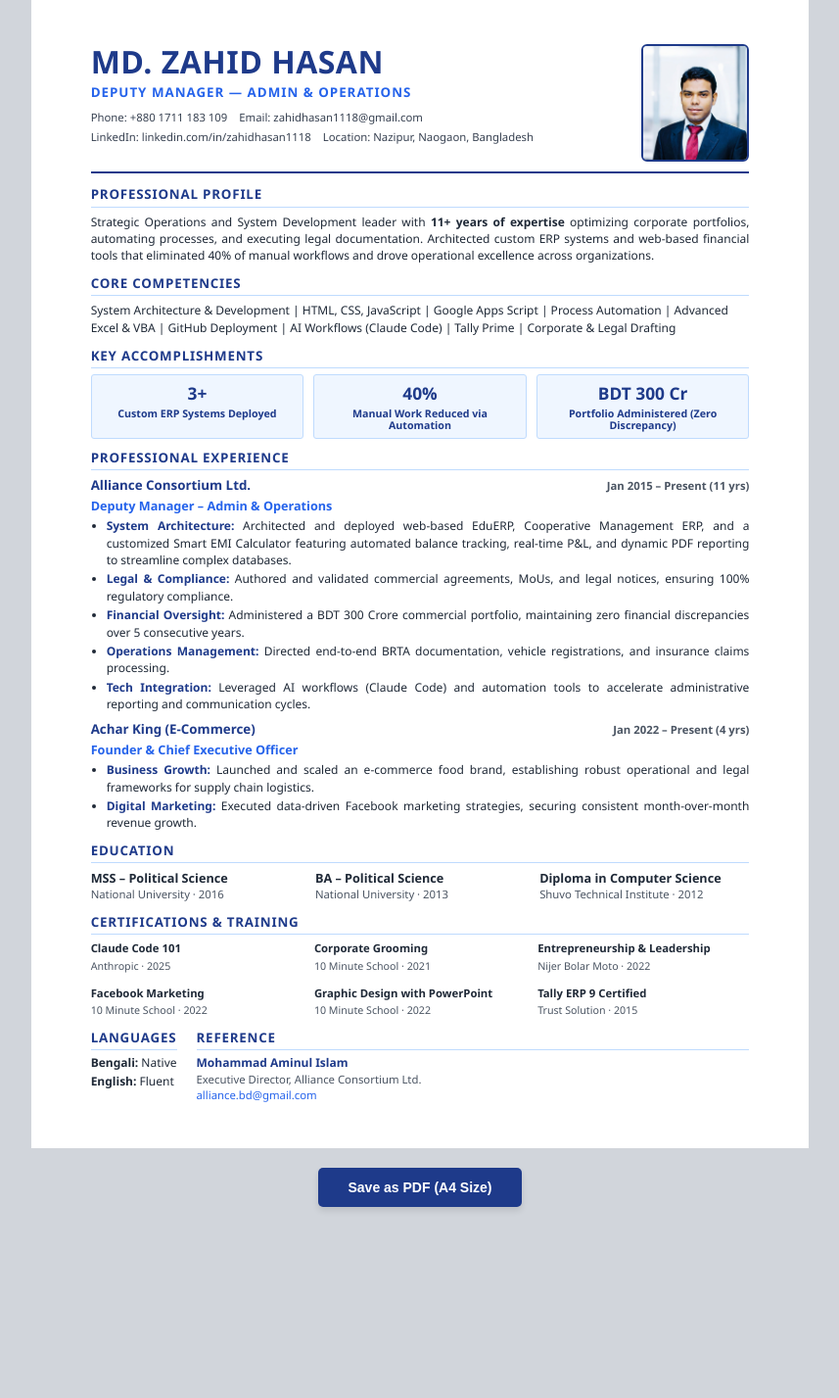
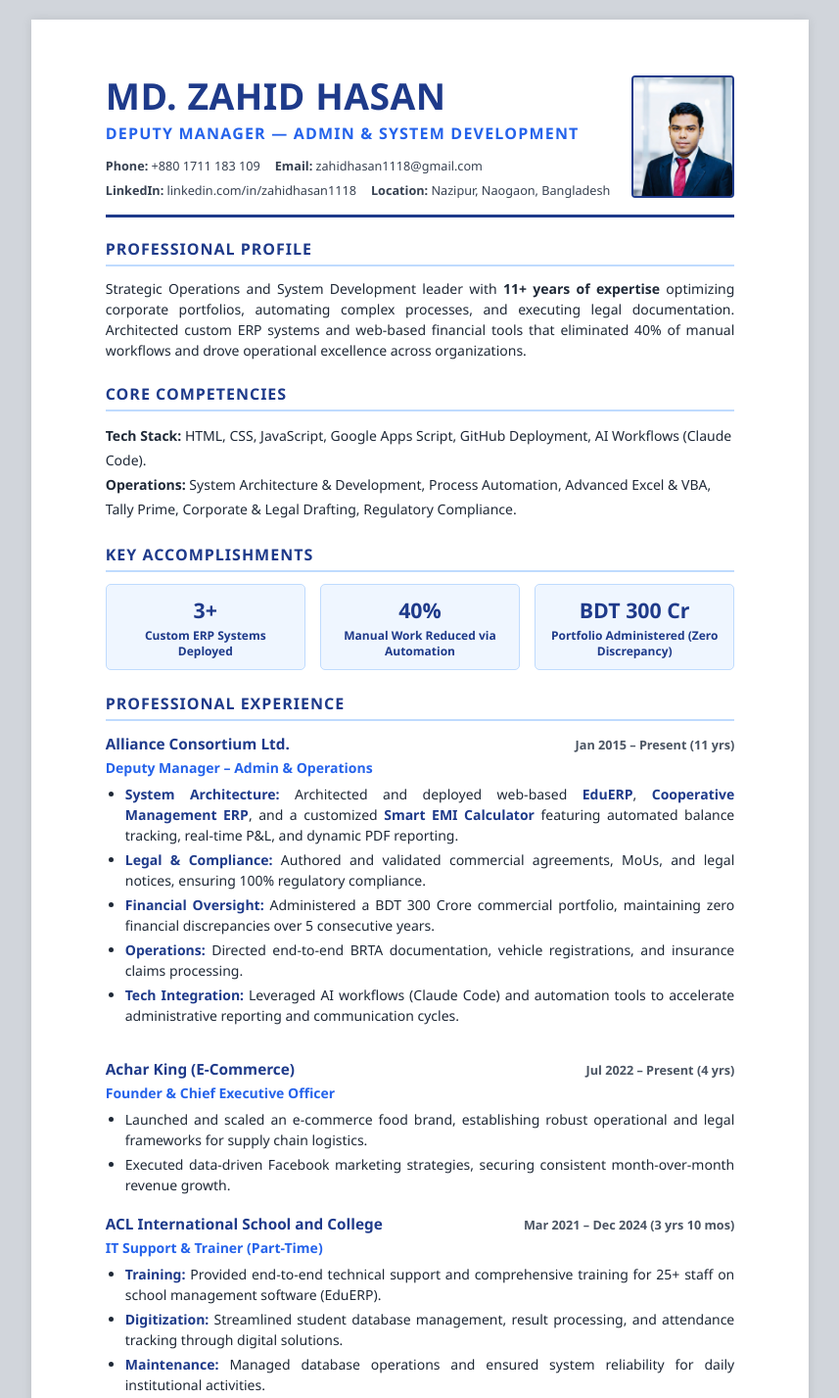
Before and after one commit to canvazahid-stack/zahid-hasan-resume, a plain HTML site: page index.html in a window 1280 px wide. Shown: the top 1427 px of the page at 98% size, without its empty margins (211-1068 px from the left). Before the commit the page ends 1252 px from the top, so only its background shows below. Drawn offline with Linux system fonts and the light colour scheme.

Commit message:
Refactor CV layout and update content
Updated styling and content for improved layout and readability.

```diff
--- a/index.html
+++ b/index.html
@@ -17,16 +17,16 @@
             font-family: 'Segoe UI', Tahoma, Geneva, Verdana, sans-serif;
             background: #d1d5db;
             color: #1f2937;
-            line-height: 1.45;
+            line-height: 1.5;
         }
 
         .cv-wrap {
             width: 210mm;
-            min-height: 297mm;
-            margin: 0 auto;
+            min-height: 594mm;
+            margin: 20px auto;
             background: #ffffff;
-            padding: 12mm 16mm;
-            overflow: hidden;
+            padding: 15mm 20mm;
+            box-shadow: 0 0 10px rgba(0,0,0,0.1);
         }
 
         /* HEADER */
@@ -34,13 +34,13 @@
             display: flex;
             justify-content: space-between;
             align-items: flex-start;
-            border-bottom: 2.5px solid #1e3a8a;
-            padding-bottom: 10px;
-            margin-bottom: 12px;
+            border-bottom: 3px solid #1e3a8a;
+            padding-bottom: 15px;
+            margin-bottom: 20px;
         }
-        .header-text { flex: 1; padding-right: 15px; }
+        .header-text { flex: 1; padding-right: 20px; }
         .cv-name {
-            font-size: 24pt;
+            font-size: 28pt;
             font-weight: 800;
             color: #1e3a8a;
             text-transform: uppercase;
@@ -48,26 +48,28 @@
             line-height: 1.1;
         }
         .cv-title {
-            font-size: 10pt;
+            font-size: 12pt;
             font-weight: 700;
             color: #2563eb;
             text-transform: uppercase;
-            letter-spacing: 1px;
-            margin-top: 4px;
+            letter-spacing: 1.2px;
+            margin-top: 6px;
         }
         .contact-info {
-            margin-top: 8px;
-            font-size: 8.5pt;
+            margin-top: 12px;
+            font-size: 9.5pt;
             color: #374151;
             display: flex;
             flex-wrap: wrap;
-            gap: 4px 12px;
+            gap: 6px 15px;
         }
+
+        /* PASSPORT SIZE PHOTO */
         .header-photo {
-            width: 110px;
-            height: 120px;
+            width: 105px;
+            height: 125px;
             border: 2px solid #1e3a8a;
-            border-radius: 6px;
+            border-radius: 4px;
             overflow: hidden;
             flex-shrink: 0;
             background: #f3f4f6;
@@ -75,101 +77,89 @@
         .header-photo img { width: 100%; height: 100%; object-fit: cover; }
 
         /* SECTIONS */
-        .section { margin-bottom: 10px; }
+        .section { margin-bottom: 22px; }
         .sec-title {
-            font-size: 10pt;
+            font-size: 12pt;
             font-weight: 800;
             text-transform: uppercase;
-            letter-spacing: 0.8px;
+            letter-spacing: 1px;
             color: #1e3a8a;
-            border-bottom: 1.5px solid #bfdbfe;
-            padding-bottom: 2px;
-            margin-bottom: 6px;
+            border-bottom: 2px solid #bfdbfe;
+            padding-bottom: 4px;
+            margin-bottom: 12px;
         }
 
         /* SUMMARY */
         .summary {
-            font-size: 9pt;
+            font-size: 10.5pt;
             text-align: justify;
             color: #1f2937;
         }
 
         /* SKILLS */
-        .skills-list { font-size: 9pt; color: #1f2937; line-height: 1.5; }
+        .skills-list { font-size: 10.5pt; color: #1f2937; line-height: 1.8; }
 
         /* ACHIEVEMENTS */
         .ach-grid {
             display: flex;
             justify-content: space-between;
-            gap: 10px;
+            gap: 15px;
         }
         .ach-item {
             flex: 1;
             text-align: center;
-            padding: 6px;
+            padding: 10px;
             background: #eff6ff;
             border: 1px solid #bfdbfe;
-            border-radius: 3px;
+            border-radius: 5px;
         }
-        .ach-num { font-size: 13pt; font-weight: 800; color: #1e3a8a; }
-        .ach-lbl { font-size: 8pt; font-weight: 600; color: #1e3a8a; margin-top: 1px; line-height: 1.2; }
+        .ach-num { font-size: 16pt; font-weight: 800; color: #1e3a8a; }
+        .ach-lbl { font-size: 9pt; font-weight: 600; color: #1e3a8a; margin-top: 2px; line-height: 1.3; }
 
         /* EXPERIENCE */
-        .exp-block { margin-bottom: 8px; }
-        .exp-top { display: flex; justify-content: space-between; align-items: baseline; margin-bottom: 1px; }
-        .exp-co { font-size: 10pt; font-weight: 800; color: #1e3a8a; }
-        .exp-date { font-size: 8.5pt; font-weight: 700; color: #4b5563; }
-        .exp-role { font-size: 9.5pt; font-weight: 700; color: #2563eb; margin-bottom: 3px; }
-        .exp-ul { padding-left: 16px; list-style-type: disc; }
-        .exp-ul li { font-size: 9pt; color: #1f2937; margin-bottom: 2px; text-align: justify; }
+        .exp-block { margin-bottom: 18px; }
+        .exp-top { display: flex; justify-content: space-between; align-items: baseline; margin-bottom: 2px; }
+        .exp-co { font-size: 11.5pt; font-weight: 800; color: #1e3a8a; }
+        .exp-date { font-size: 9.5pt; font-weight: 700; color: #4b5563; }
+        .exp-role { font-size: 10.5pt; font-weight: 700; color: #2563eb; margin-bottom: 6px; }
+        .exp-ul { padding-left: 20px; list-style-type: disc; }
+        .exp-ul li { font-size: 10.5pt; color: #1f2937; margin-bottom: 4px; text-align: justify; }
         .exp-ul li strong { color: #1e3a8a; font-weight: 700; }
 
+        /* PAGE BREAK LOGIC */
+        .page-break {
+            page-break-before: always;
+            padding-top: 15px;
+        }
+
         /* EDUCATION */
-        .edu-grid { display: flex; justify-content: space-between; gap: 15px; }
-        .edu-item { flex: 1; }
-        .edu-deg { font-size: 9.5pt; font-weight: 700; color: #1f2937; }
-        .edu-inst { font-size: 8.5pt; color: #4b5563; }
+        .edu-item { margin-bottom: 12px; }
+        .edu-deg { font-size: 11pt; font-weight: 700; color: #1f2937; }
+        .edu-inst { font-size: 10pt; color: #4b5563; }
 
         /* CERTIFICATIONS */
-        .cert-grid { display: grid; grid-template-columns: 1fr 1fr 1fr; gap: 12px; }
-        .cert-item { font-size: 8.5pt; }
-        .cert-name {
-            font-weight: 700;
-            color: #1f2937;
-            display: block;
-        }
-        .cert-org {
-            color: #4b5563;
-            font-weight: 500;
-            display: block;
-            margin-top: 2px;
-            font-size: 8pt;
-        }
+        .cert-grid { display: grid; grid-template-columns: 1fr 1fr; gap: 15px 25px; }
+        .cert-item { font-size: 10pt; }
+        .cert-name { font-weight: 700; color: #1f2937; display: block; }
+        .cert-org { color: #4b5563; font-weight: 500; display: block; margin-top: 2px; font-size: 9pt; }
 
-        /* LANGUAGES & REFERENCE ROW */
-        .bottom-grid {
-            display: flex;
-            justify-content: space-between;
-            gap: 20px;
-        }
-        .bottom-left { flex: 0 0 auto; }
-        .bottom-right { flex: 1; }
-        .lang-item { font-size: 9pt; margin-bottom: 1px; }
+        /* LANGUAGES & REFERENCE */
+        .lang-item { font-size: 10.5pt; margin-bottom: 4px; }
         .lang-nm { font-weight: 700; color: #1f2937; }
-        .ref-box { font-size: 9pt; }
-        .ref-nm { font-weight: 800; color: #1e3a8a; }
-        .ref-pos { color: #4b5563; font-size: 8.5pt; }
-        .ref-em { color: #2563eb; font-size: 8.5pt; }
+
+        .ref-box { font-size: 10.5pt; margin-top: 8px; }
+        .ref-nm { font-weight: 800; color: #1e3a8a; font-size: 11.5pt; }
+        .ref-pos { color: #4b5563; font-size: 10pt; margin-top: 2px; }
+        .ref-em { color: #2563eb; font-size: 10pt; margin-top: 2px; font-weight: 600; }
 
         /* PRINT STYLES */
         @media print {
             body { background: #fff; padding: 0; margin: 0; }
             .cv-wrap {
                 box-shadow: none;
-                padding: 12mm 16mm;
                 width: 100%;
-                min-height: auto;
                 margin: 0;
+                padding: 15mm 20mm;
             }
             .no-print { display: none !important; }
         }
@@ -182,13 +172,13 @@
     <div class="header">
         <div class="header-text">
             <div class="cv-name">Md. Zahid Hasan</div>
-            <div class="cv-title">Deputy Manager — Admin & Operations</div>
+            <div class="cv-title">Deputy Manager — Admin & System Development</div>
 
             <div class="contact-info">
-                <span>Phone: +880 1711 183 109</span>
-                <span>Email: zahidhasan1118@gmail.com</span>
-                <span>LinkedIn: linkedin.com/in/zahidhasan1118</span>
-                <span>Location: Nazipur, Naogaon, Bangladesh</span>
+                <span><strong>Phone:</strong> +880 1711 183 109</span>
+                <span><strong>Email:</strong> zahidhasan1118@gmail.com</span>
+                <span><strong>LinkedIn:</strong> linkedin.com/in/zahidhasan1118</span>
+                <span><strong>Location:</strong> Nazipur, Naogaon, Bangladesh</span>
             </div>
         </div>
         <div class="header-photo">
@@ -199,14 +189,15 @@
     <div class="section">
         <div class="sec-title">Professional Profile</div>
         <div class="summary">
-            Strategic Operations and System Development leader with <strong>11+ years of expertise</strong> optimizing corporate portfolios, automating processes, and executing legal documentation. Architected custom ERP systems and web-based financial tools that eliminated 40% of manual workflows and drove operational excellence across organizations.
+            Strategic Operations and System Development leader with <strong>11+ years of expertise</strong> optimizing corporate portfolios, automating complex processes, and executing legal documentation. Architected custom ERP systems and web-based financial tools that eliminated 40% of manual workflows and drove operational excellence across organizations.
         </div>
     </div>
 
     <div class="section">
         <div class="sec-title">Core Competencies</div>
         <div class="skills-list">
-            System Architecture & Development | HTML, CSS, JavaScript | Google Apps Script | Process Automation | Advanced Excel & VBA | GitHub Deployment | AI Workflows (Claude Code) | Tally Prime | Corporate & Legal Drafting
+            <strong>Tech Stack:</strong> HTML, CSS, JavaScript, Google Apps Script, GitHub Deployment, AI Workflows (Claude Code). <br>
+            <strong>Operations:</strong> System Architecture & Development, Process Automation, Advanced Excel & VBA, Tally Prime, Corporate & Legal Drafting, Regulatory Compliance.
         </div>
     </div>
 
@@ -228,7 +219,7 @@
         </div>
     </div>
 
-    <div class="section">
+    <div class="section" style="margin-bottom: 0;">
         <div class="sec-title">Professional Experience</div>
 
         <div class="exp-block">
@@ -238,30 +229,46 @@
             </div>
             <div class="exp-role">Deputy Manager – Admin & Operations</div>
             <ul class="exp-ul">
-                <li><strong>System Architecture:</strong> Architected and deployed web-based EduERP, Cooperative Management ERP, and a customized Smart EMI Calculator featuring automated balance tracking, real-time P&L, and dynamic PDF reporting to streamline complex databases.</li>
+                <li><strong>System Architecture:</strong> Architected and deployed web-based <strong>EduERP</strong>, <strong>Cooperative Management ERP</strong>, and a customized <strong>Smart EMI Calculator</strong> featuring automated balance tracking, real-time P&L, and dynamic PDF reporting.</li>
                 <li><strong>Legal & Compliance:</strong> Authored and validated commercial agreements, MoUs, and legal notices, ensuring 100% regulatory compliance.</li>
                 <li><strong>Financial Oversight:</strong> Administered a BDT 300 Crore commercial portfolio, maintaining zero financial discrepancies over 5 consecutive years.</li>
-                <li><strong>Operations Management:</strong> Directed end-to-end BRTA documentation, vehicle registrations, and insurance claims processing.</li>
+                <li><strong>Operations:</strong> Directed end-to-end BRTA documentation, vehicle registrations, and insurance claims processing.</li>
                 <li><strong>Tech Integration:</strong> Leveraged AI workflows (Claude Code) and automation tools to accelerate administrative reporting and communication cycles.</li>
+            </ul>
+        </div>
+    </div>
+
+    <div class="page-break"></div>
+
+    <div class="section">
+        <div class="exp-block">
+            <div class="exp-top">
+                <div class="exp-co">Achar King (E-Commerce)</div>
+                <span class="exp-date">Jul 2022 – Present (4 yrs)</span>
+            </div>
+            <div class="exp-role">Founder & Chief Executive Officer</div>
+            <ul class="exp-ul">
+                <li>Launched and scaled an e-commerce food brand, establishing robust operational and legal frameworks for supply chain logistics.</li>
+                <li>Executed data-driven Facebook marketing strategies, securing consistent month-over-month revenue growth.</li>
             </ul>
         </div>
 
         <div class="exp-block">
             <div class="exp-top">
-                <div class="exp-co">Achar King (E-Commerce)</div>
-                <span class="exp-date">Jan 2022 – Present (4 yrs)</span>
+                <div class="exp-co">ACL International School and College</div>
+                <span class="exp-date">Mar 2021 – Dec 2024 (3 yrs 10 mos)</span>
             </div>
-            <div class="exp-role">Founder & Chief Executive Officer</div>
+            <div class="exp-role">IT Support & Trainer (Part-Time)</div>
             <ul class="exp-ul">
-                <li><strong>Business Growth:</strong> Launched and scaled an e-commerce food brand, establishing robust operational and legal frameworks for supply chain logistics.</li>
-                <li><strong>Digital Marketing:</strong> Executed data-driven Facebook marketing strategies, securing consistent month-over-month revenue growth.</li>
+                <li><strong>Training:</strong> Provided end-to-end technical support and comprehensive training for 25+ staff on school management software (EduERP).</li>
+                <li><strong>Digitization:</strong> Streamlined student database management, result processing, and attendance tracking through digital solutions.</li>
+                <li><strong>Maintenance:</strong> Managed database operations and ensured system reliability for daily institutional activities.</li>
             </ul>
         </div>
     </div>
 
     <div class="section">
         <div class="sec-title">Education</div>
-        <div class="edu-grid">
         <div class="edu-item">
             <div class="edu-deg">MSS – Political Science</div>
             <div class="edu-inst">National University · 2016</div>
@@ -273,7 +280,6 @@
         <div class="edu-item">
             <div class="edu-deg">Diploma in Computer Science</div>
             <div class="edu-inst">Shuvo Technical Institute · 2012</div>
-            </div>
         </div>
     </div>
 
@@ -289,29 +295,26 @@
         </div>
     </div>
 
-    <div class="section" style="margin-bottom:0;">
-        <div class="bottom-grid">
-            <div class="bottom-left">
-                <div class="sec-title" style="margin-bottom:4px;">Languages</div>
+    <div class="section">
+        <div class="sec-title">Languages</div>
         <div class="lang-item"><span class="lang-nm">Bengali:</span> Native</div>
         <div class="lang-item"><span class="lang-nm">English:</span> Fluent</div>
     </div>
-            <div class="bottom-right">
-                <div class="sec-title" style="margin-bottom:4px;">Reference</div>
+
+    <div class="section" style="margin-bottom: 0;">
+        <div class="sec-title">Reference</div>
         <div class="ref-box">
             <div class="ref-nm">Mohammad Aminul Islam</div>
             <div class="ref-pos">Executive Director, Alliance Consortium Ltd.</div>
             <div class="ref-em">alliance.bd@gmail.com</div>
         </div>
     </div>
-        </div>
-    </div>
 
 </div>
 
-<div class="no-print" style="text-align: center; margin: 20px 0;">
-    <button onclick="window.print()" style="padding: 12px 30px; background: #1e3a8a; color: #fff; border: none; border-radius: 5px; font-size: 14px; font-weight: bold; cursor: pointer; box-shadow: 0 4px 6px rgba(0,0,0,0.1);">
-        Save as PDF (A4 Size)
+<div class="no-print" style="text-align: center; margin: 30px 0;">
+    <button onclick="window.print()" style="padding: 15px 40px; background: #1e3a8a; color: #fff; border: none; border-radius: 6px; font-size: 16px; font-weight: bold; cursor: pointer; box-shadow: 0 4px 10px rgba(0,0,0,0.2);">
+        Print / Save Final 2-Page CV
     </button>
 </div>
 
```
Lines whose indentation alone changed are shown as unchanged.
